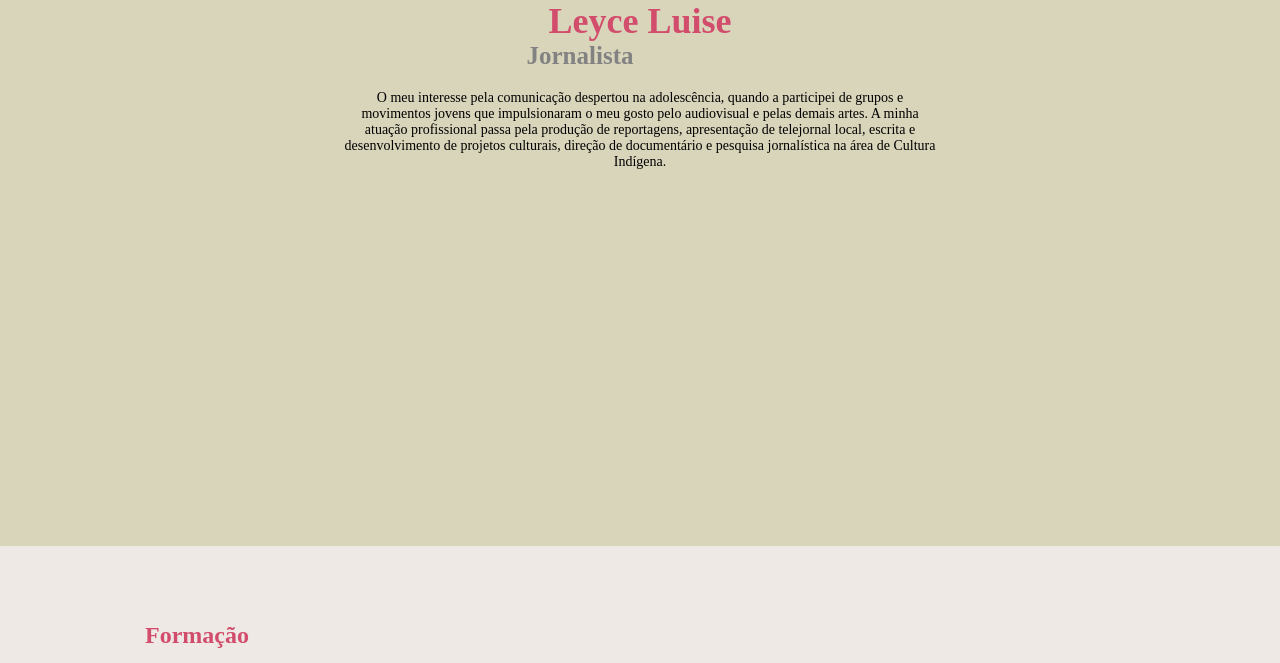
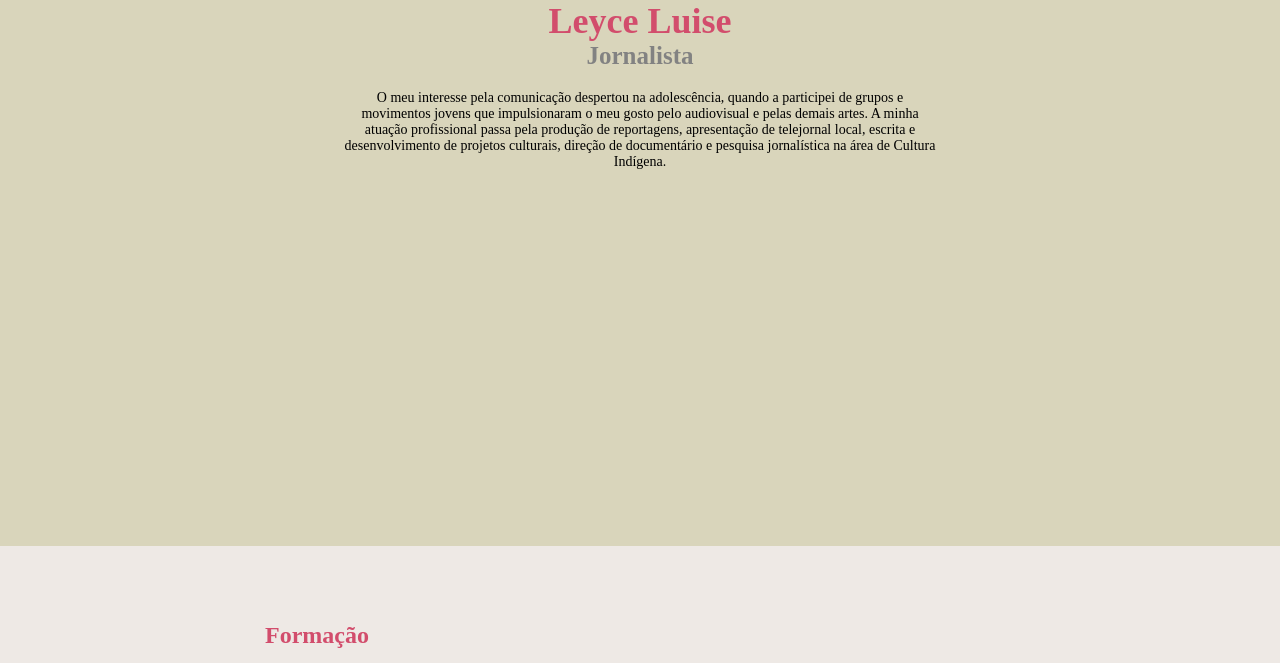
Before and after one commit to leyceluise/Portf-lio---projeto-html-e-css, a plain HTML site: page index.html in a window 1280 px wide. Shown: the part 137-800 px from the top of the page. Drawn offline with Linux system fonts and the light colour scheme; a web font is replaced by a local one.

Commit message:
portfólio 2

```diff
--- a/style.css
+++ b/style.css
@@ -43,6 +43,7 @@
       .profissão {
         color: #828282;
         font-size: 25px;
+        text-align: center;
        }
 
        .descrição {
@@ -83,7 +84,7 @@ ul li { margin-top: 20px;
 
 }
 
-h3 { margin-left: -120px; }
+
 
 
         .título-seção
@@ -91,6 +92,7 @@ h3 { margin-left: -120px; }
           color: #d24d6c;
           font-size: 24px;
           margin-bottom: 100px;
+          margin-left: -120;
           }
 
           .título-seção2 {
```
